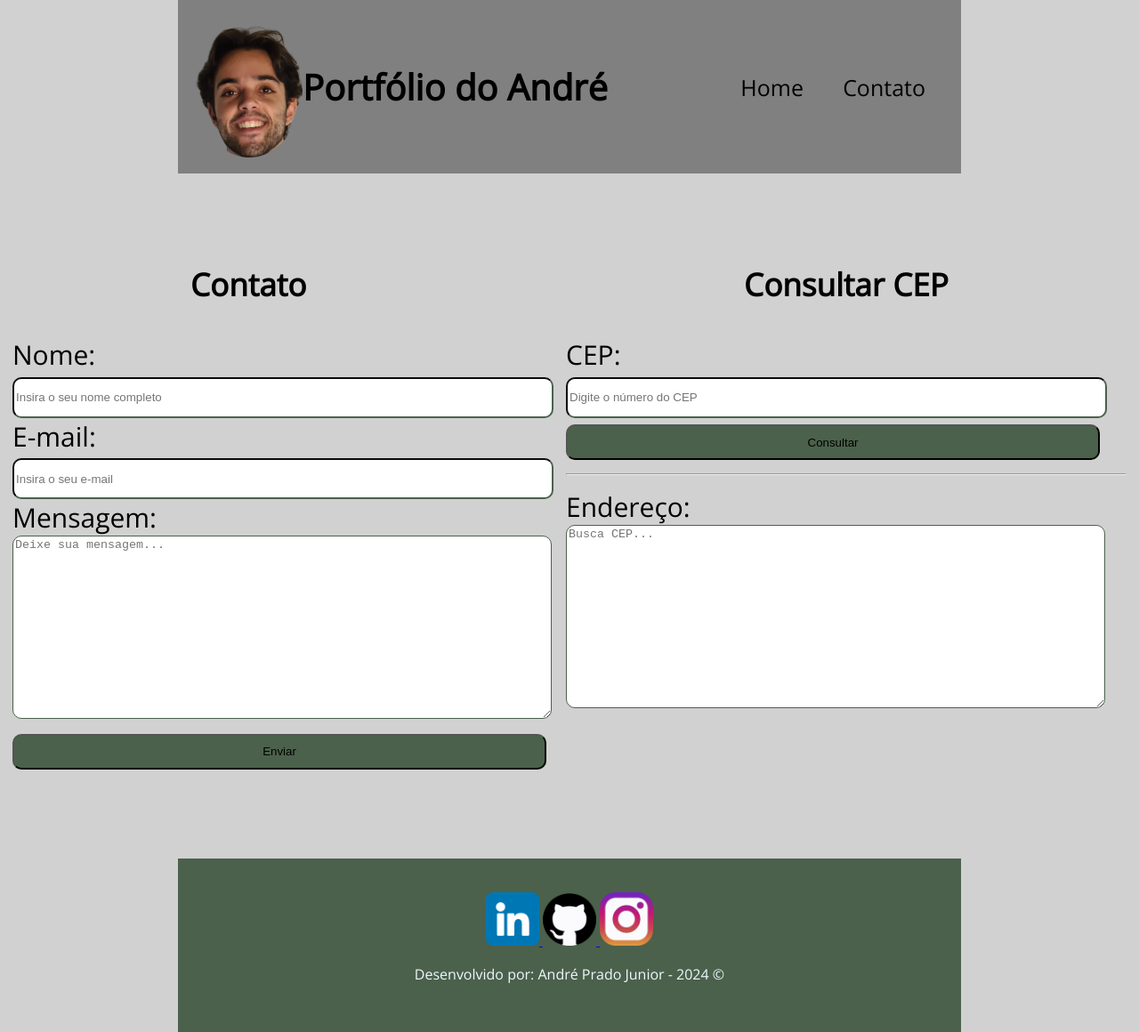
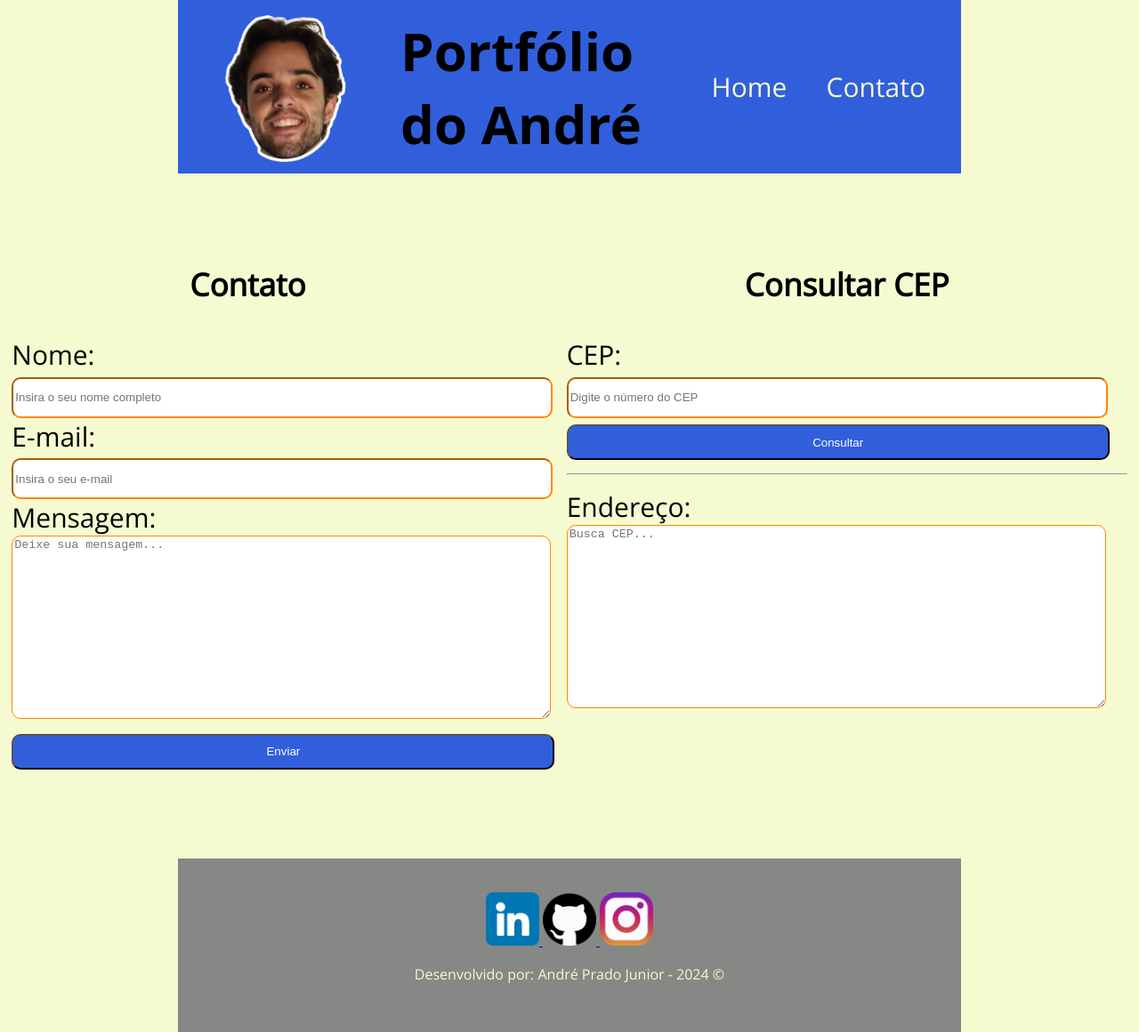
Before and after one commit to Andrepjr/Desafio-Portfolio-Html-Css-JavaScript-, a plain HTML site: page contato.html in a window 1280 px wide. Shown: the whole page at 89% size. Drawn offline with nearby package versions, Linux system fonts and the light colour scheme; a web font is replaced by a local one.

Commit message:
Alterações

```diff
--- a/assets/css/contato.css
+++ b/assets/css/contato.css
@@ -1,9 +1,16 @@
 @import url('https://fonts.googleapis.com/css2?family=Open+Sans:wght@300;400&display=swap');
+@import url('https://fonts.googleapis.com/css2?family=Honk&family=Nabla&display=swap');
 
 body{
-    background-color: rgb(209, 209, 209);
+    background-color: rgb(246, 250, 208);
     padding: 0; margin: 0; box-sizing: border-box;
     font-family: 'Open Sans', sans-serif;
+}
+
+.span{
+    font-size: 60px;
+    margin-left: 30px;
+    font-family: 'Honk', system-ui;
 }
 
 
@@ -15,7 +22,7 @@ body{
 
 .nav{
     display: flex;
-    background-color: gray;
+    background-color: rgb(49, 95, 219);
     padding: 20px;
     margin-left: 200px;
     margin-right: 200px;
@@ -26,7 +33,7 @@ body{
 }
 
 .foto{
-    width: 120px;
+    width: 200px;
     display: flex;
     justify-content: left;
 
@@ -40,8 +47,8 @@ body{
 
 .menu li a{
     text-decoration: none;
-    font-size: 25px;
-    color: black;
+    font-size: 30px;
+    color: rgb(246, 250, 208);
 }
 
 .div-nav{
@@ -59,36 +66,32 @@ body{
 }
 
 .button{
-    width: 600px;
+    width: 610px;
     height: 40px;
     text-align: center;
     align-items: center;
-    background-color:  rgb(75, 97, 75);
+    background-color: rgb(49, 95, 219);
     border-radius: 10px;
+    color: white;
 }
 
 .input-nome{
     width: 600px;
     height: 40px;
     border-radius: 10px;
-    border-color: rgb(75, 97, 75);
+    border-color: rgb(255, 136, 0);
 }
 
 .input-text{
     width: 600px;
     height: 200px;
     border-radius: 10px;
-    border-color: rgb(75, 97, 75);
-}
-
-
-.hr{
-    color: black;
+    border-color: rgb(255, 136, 0);
 }
 
 .footer{
     display: flex;
-    background-color: rgb(75, 97, 75);
+    background-color: rgb(134, 136, 134);
     padding: 20px;
     height: 155px;
     text-align: center;
@@ -106,5 +109,5 @@ body{
     flex-direction: column;
     justify-content: end;
     text-align: center;
-    color: aliceblue;
+    color: rgb(246, 250, 208);
 }
--- a/assets/css/style.css
+++ b/assets/css/style.css
@@ -1,14 +1,22 @@
 @import url('https://fonts.googleapis.com/css2?family=Open+Sans:wght@300;400&display=swap');
+@import url('https://fonts.googleapis.com/css2?family=Honk&family=Nabla&display=swap');
 
 body{
-    background-color: rgb(209, 209, 209);
+    background-color: rgb(246, 250, 208);
     padding: 0; margin: 0; box-sizing: border-box;
     font-family: 'Open Sans', sans-serif;
 }
 
+.span{
+    font-size: 60px;
+    margin-left: 30px;
+    font-family: 'Honk', system-ui;
+}
+
+
 .nav{
     display: flex;
-    background-color: gray;
+    background-color: rgb(49, 95, 219);
     padding: 20px;
     margin-left: 200px;
     margin-right: 200px;
@@ -19,7 +27,7 @@ body{
 }
 
 .foto{
-    width: 120px;
+    width: 200px;
     display: flex;
     justify-content: left;
 
@@ -33,8 +41,8 @@ body{
 
 .menu li a{
     text-decoration: none;
-    font-size: 25px;
-    color: black;
+    font-size: 30px;
+    color: rgb(246, 250, 208);
 }
 
 .div-nav{
@@ -46,11 +54,12 @@ body{
 .m-200{
     margin-left: 200px;
     margin-right: 200px;
+    margin-top: 80px;
 }
 
 
 .container{
-    background-color: gray;
+    background-color: rgba(218, 206, 50, 0.445);
     display: flex;
     align-items: center;
     margin-left: 200px;
@@ -79,7 +88,7 @@ body{
 
 .footer{
     display: flex;
-    background-color: rgb(75, 97, 75);
+    background-color: rgb(134, 136, 134);
     padding: 20px;
     height: 155px;
     text-align: center;
@@ -89,7 +98,8 @@ body{
 
 .footer a img{
     width: 60px;
-    align-items: center;
+    display: inline;
+    gap: 100px;
 }
 
 .footer-p{
@@ -97,5 +107,5 @@ body{
     flex-direction: column;
     justify-content: end;
     text-align: center;
-    color: aliceblue;
+    color:rgb(246, 250, 208);
 }
--- a/contato.html
+++ b/contato.html
@@ -15,8 +15,8 @@
 
     <nav class="nav">
         <div class="div-nav">
-            <img class="foto" src="assets/images/teste-removebg-preview.png" alt="Logo">
-            <span><strong>Portfólio do André</span></strong>
+            <img class="foto" src="assets/images/Design_sem_nome-removebg-preview.png" alt="Logo">
+            <span class="span"><strong>Portfólio<br> do André</span></strong>
         </div>
 
         <ul class="menu">
@@ -82,10 +82,10 @@
     <footer>
         <div class="footer m-200">
             <div>
-            <a href="http://linkedin.com" target="_blank">
+            <a href="https://www.linkedin.com/in/andr%C3%A9-prado-junior/" target="_blank">
                 <img src="assets/images/linkedin.png" alt="Linkedin">
             </a>
-            <a href="http://github.com" target="_blank">
+            <a href="https://github.com/andrepjr" target="_blank">
                 <img src="assets/images/github.png" alt="Github">
             </a>
             <a href="http://instagram.com" target="_blank">
```
Also changed, not shown: index.html (+5 -5 lines), assets/images/Design_sem_nome-removebg-preview.png (added), assets/images/teste-removebg-preview.png (deleted).
